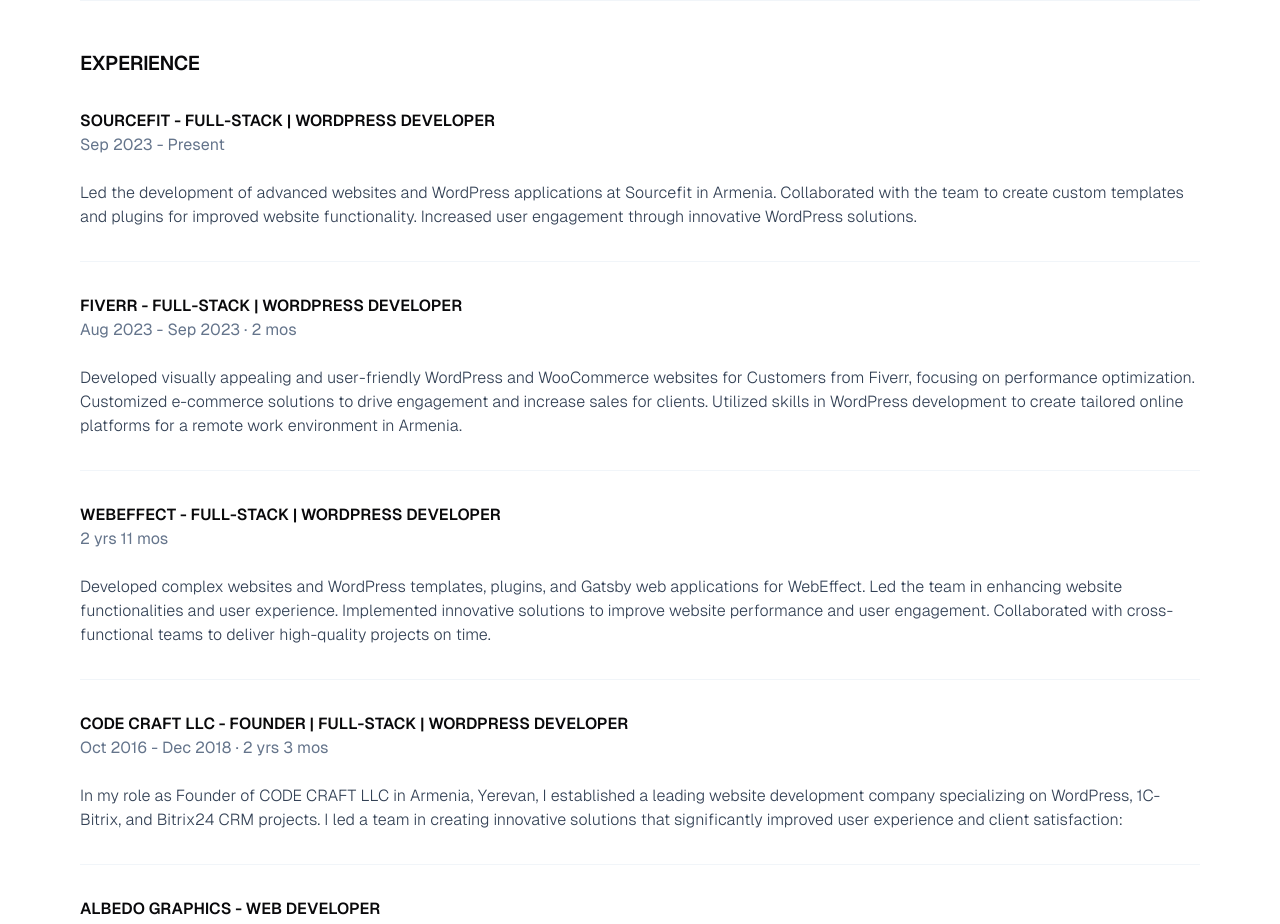
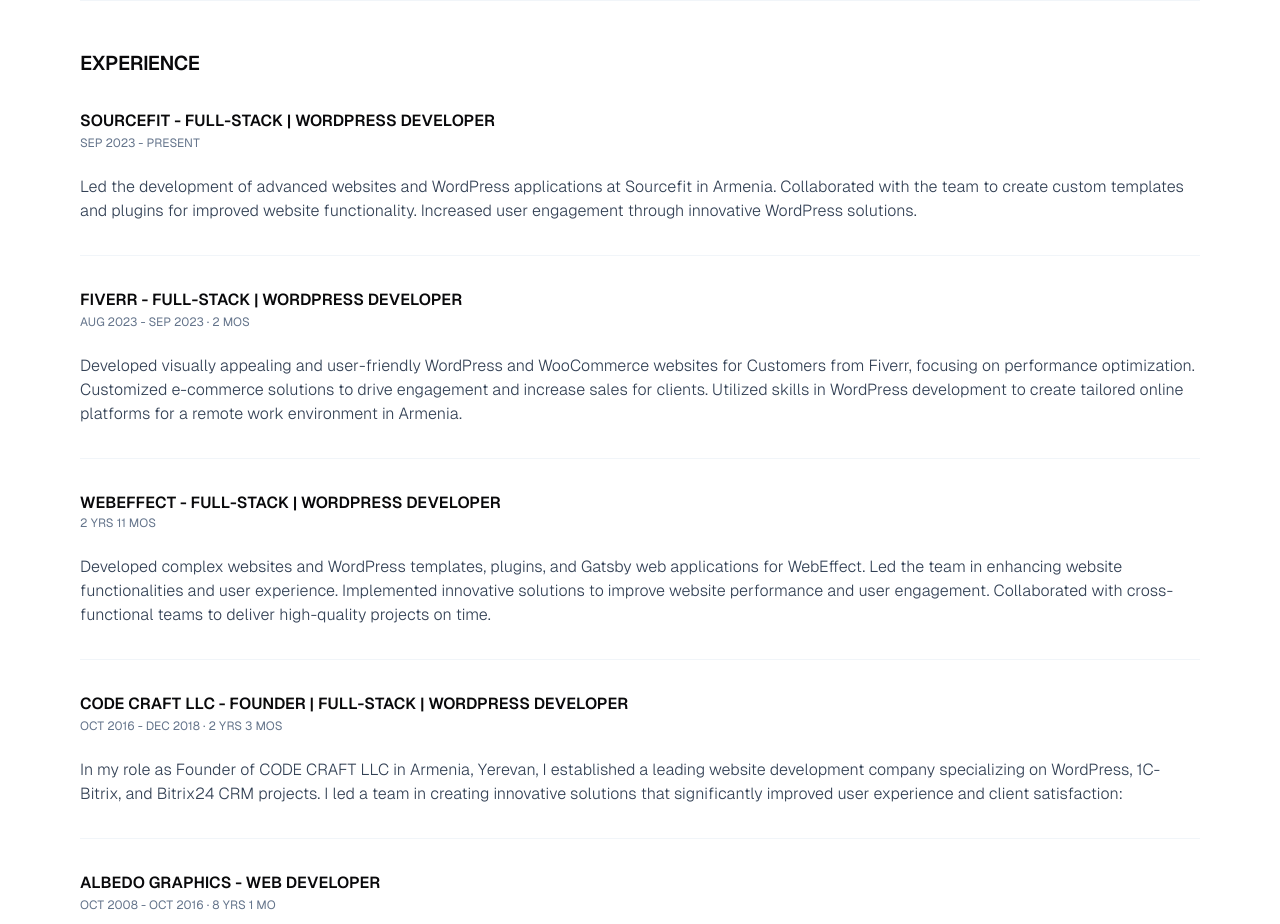
Before and after one commit to garikhg/hakobyan, a Next.js app in the folder frontend/: page / in a window 1280 px wide. Shown: the part 480-1404 px from the top of the page. Built offline with nearby package versions, Linux system fonts and the light colour scheme.

Commit message:
Fix content font sizes

```diff
--- a/frontend/src/app/page.tsx
+++ b/frontend/src/app/page.tsx
@@ -82,7 +82,9 @@
                                         <h4 className="text-md font-semibold uppercase">
                                             Sourcefit - Full-Stack | WordPress Developer
                                         </h4>
-                                        <p className="text-slate-500 text-md">Sep 2023 - Present</p>
+                                        <p className="text-slate-500 text-xs uppercase mt-0.5">
+                                            Sep 2023 - Present
+                                        </p>
                                     </div>
                                     <div className="col-span-2 text-slate-700 font-light">
                                         <p>
@@ -101,7 +103,9 @@
                                         <h4 className="text-md font-semibold uppercase">
                                             Fiverr - Full-Stack | WordPress Developer
                                         </h4>
-                                        <p className="text-slate-500 text-md">Aug 2023 - Sep 2023 · 2 mos</p>
+                                        <p className="text-slate-500 text-xs uppercase mt-0.5">
+                                            Aug 2023 - Sep 2023 · 2 mos
+                                        </p>
                                     </div>
                                     <div className="col-span-2 text-slate-700 font-light">
                                         <p>
@@ -121,7 +125,7 @@
                                         <h4 className="text-md font-semibold uppercase">
                                             WebEffect - Full-Stack | WordPress Developer
                                         </h4>
-                                        <p className="text-slate-500 text-md">2 yrs 11 mos</p>
+                                        <p className="text-slate-500 text-xs uppercase">2 yrs 11 mos</p>
                                     </div>
                                     <div className="col-span-2 text-slate-700 font-light">
                                         <p>
@@ -141,7 +145,9 @@
                                         <h4 className="text-md font-semibold uppercase">
                                             CODE CRAFT LLC - Founder | Full-Stack | WordPress Developer
                                         </h4>
-                                        <p className="text-slate-500 text-md">Oct 2016 - Dec 2018 · 2 yrs 3 mos</p>
+                                        <p className="text-slate-500 text-xs uppercase mt-0.5">
+                                            Oct 2016 - Dec 2018 · 2 yrs 3 mos
+                                        </p>
                                     </div>
                                     <div className="col-span-2 text-slate-700 font-light">
                                         <p>
@@ -160,7 +166,9 @@
                                         <h4 className="text-md font-semibold uppercase">
                                             Albedo Graphics - Web Developer
                                         </h4>
-                                        <p className="text-slate-500 text-md">Oct 2008 - Oct 2016 · 8 yrs 1 mo</p>
+                                        <p className="text-slate-500 text-xs uppercase mt-0.5">
+                                            Oct 2008 - Oct 2016 · 8 yrs 1 mo
+                                        </p>
                                     </div>
                                     <div className="col-span-2 text-slate-700 font-light">
                                         <p>
```
